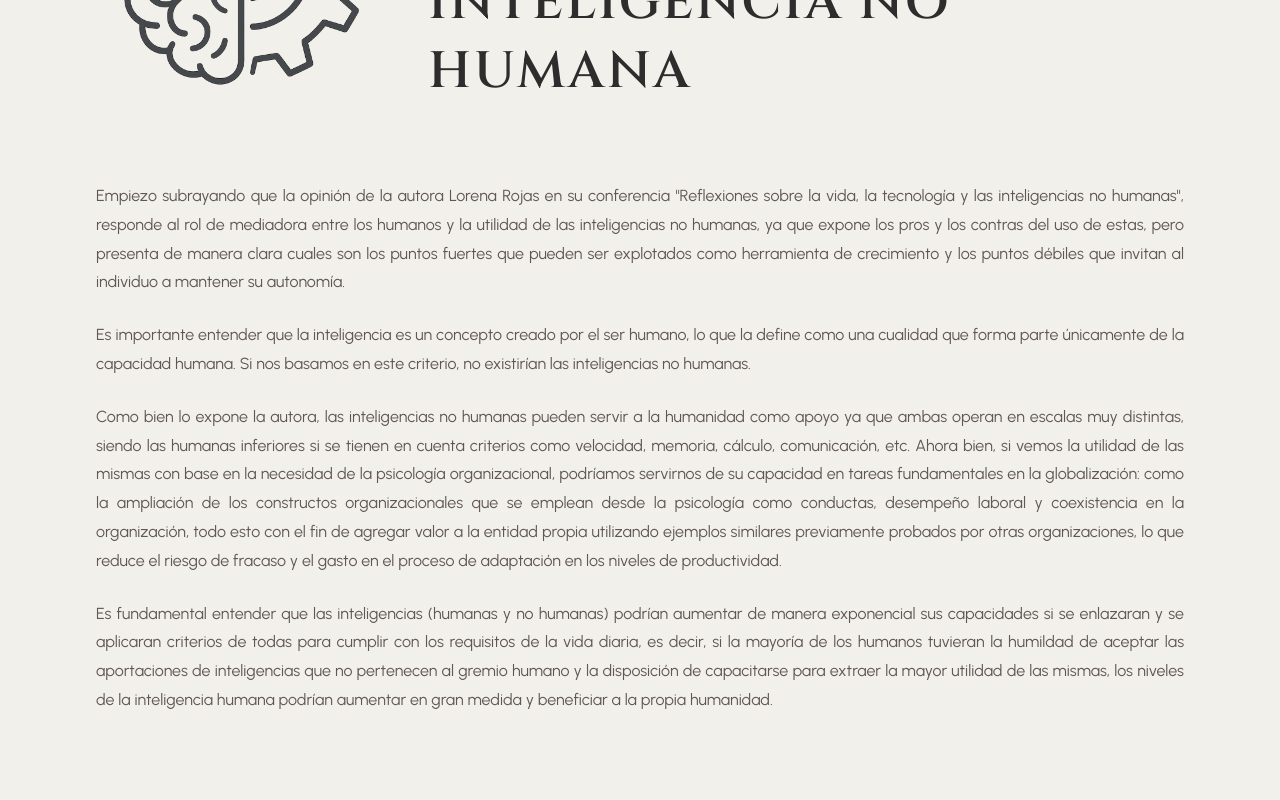
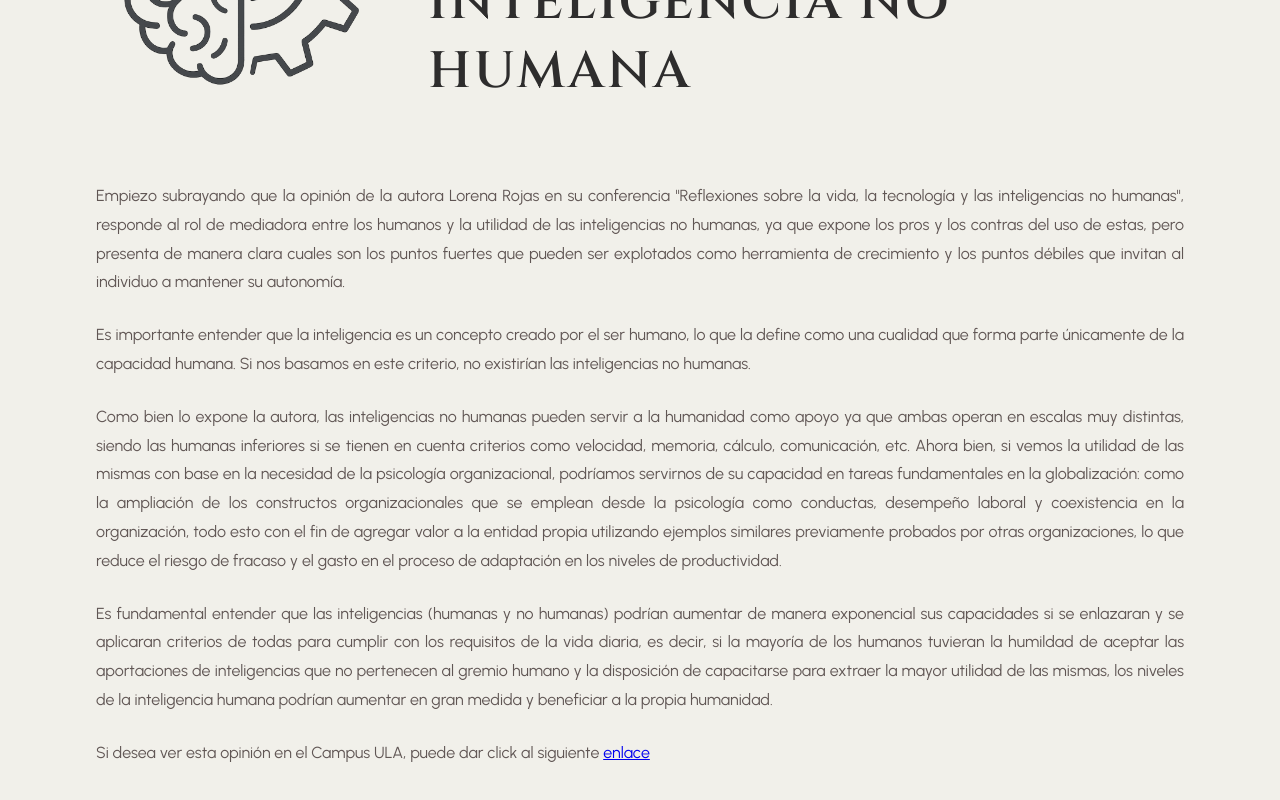
Before and after one commit to luisaopb/blog-mao, a React (Vite) app: page /actividad1 in a window 1280 px wide. Shown: the part 361-1161 px from the top of the page. Built offline with nearby package versions, Linux system fonts and the light colour scheme.

Commit message:
Agregar link de campus ULA

```diff
--- a/src/pages/Actividad1.tsx
+++ b/src/pages/Actividad1.tsx
@@ -34,6 +34,8 @@ function Actividad1() {
           <p>
             Es fundamental entender que las inteligencias (humanas y no humanas) podrían aumentar de manera exponencial sus capacidades si se enlazaran y se aplicaran criterios de todas para cumplir con los requisitos de la vida diaria, es decir, si la mayoría de los humanos tuvieran la humildad de aceptar las aportaciones de inteligencias que no pertenecen al gremio humano y la disposición de capacitarse para extraer la mayor utilidad de las mismas, los niveles de la inteligencia humana podrían aumentar en gran medida y beneficiar a la propia humanidad.
           </p>
+
+          <p>Si desea ver esta opinión en el Campus ULA, puede dar click al siguiente <a target='_blank' href="https://campusula.net/mod/forum/discuss.php?d=16443#p27972">enlace</a></p>
         </div>
       </section>
     </div>
```
